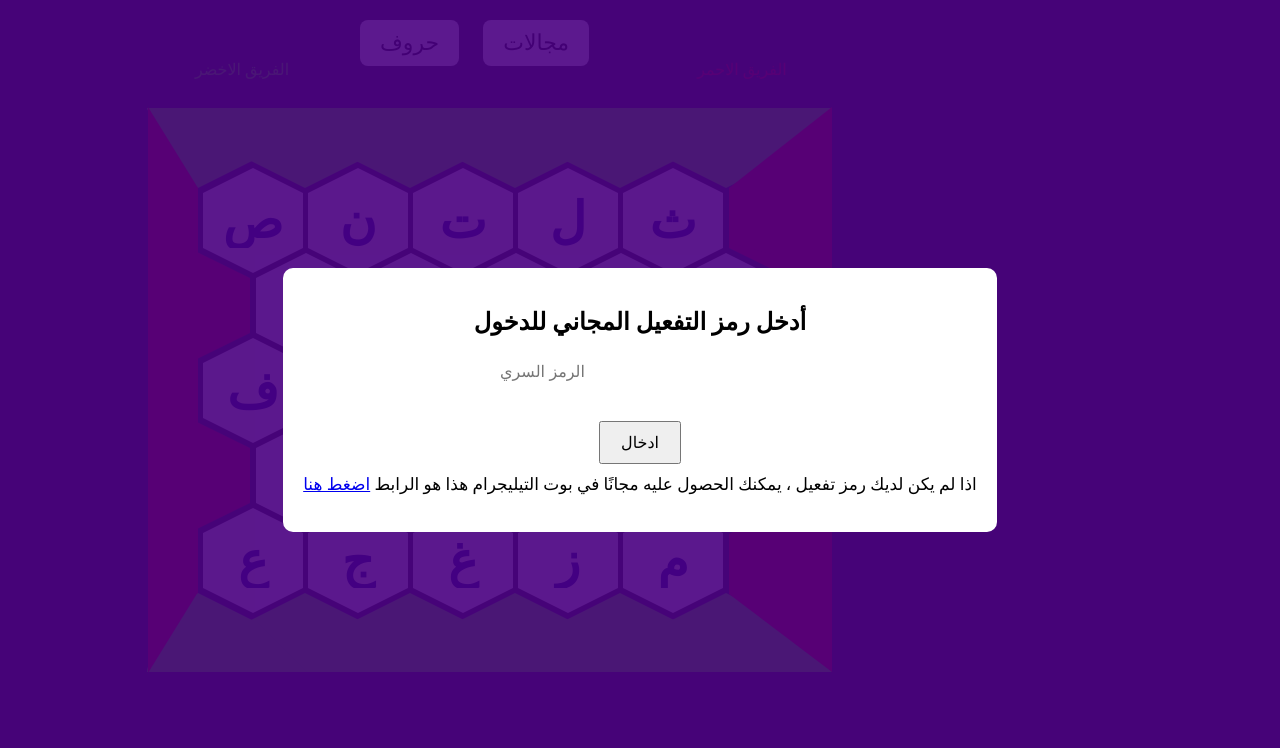
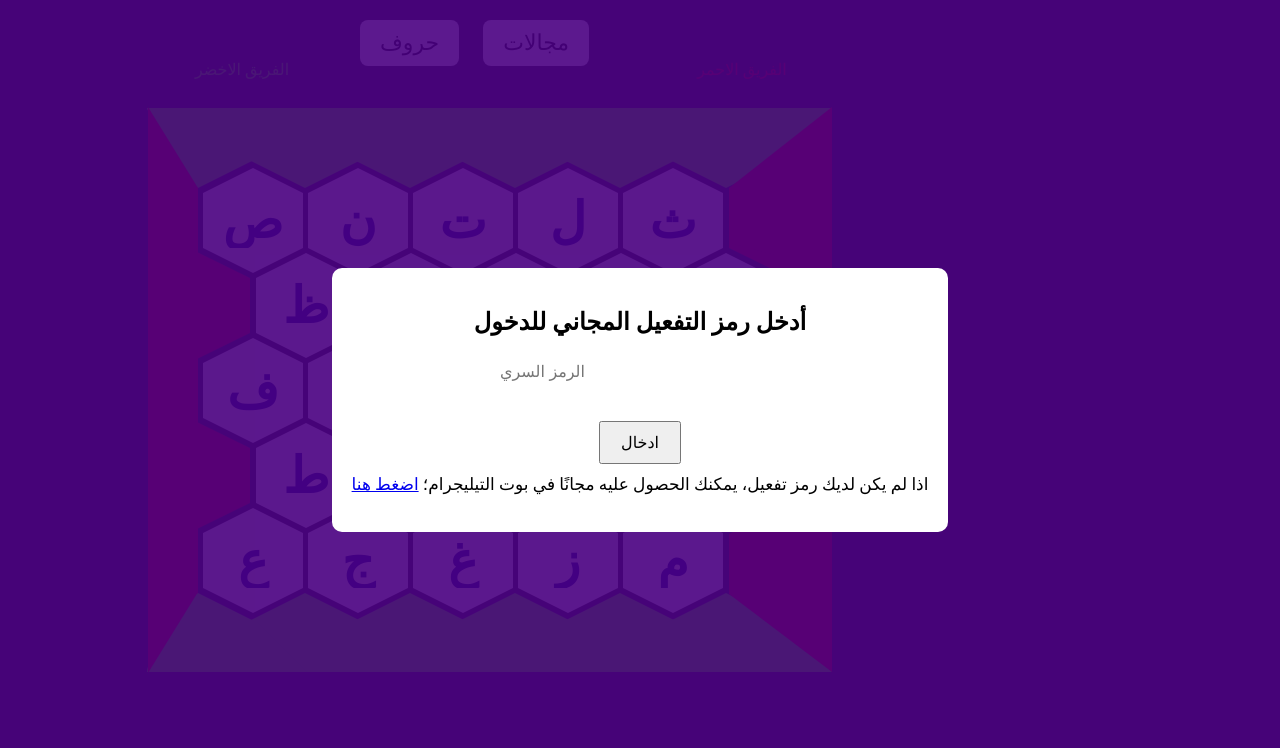
Before and after one commit to TERXGAMER0/7rofy-2, a website: page client/h1-index.html in a window 1280 px wide. Shown: the top 748 px of the page. Drawn offline with Linux system fonts and the light colour scheme; a web font is replaced by a local one.

Commit message:
Update h1-index.html

```diff
--- a/client/h1-index.html
+++ b/client/h1-index.html
@@ -19,7 +19,7 @@
           رمز خاطئ، حاول مرة أخرى
         </p>
         <p style="font-size: 17px; margin-top: 10px">
-          اذا لم يكن لديك رمز تفعيل ، يمكنك الحصول عليه مجانًا في بوت التيليجرام هذا هو الرابط
+          اذا لم يكن لديك رمز تفعيل، يمكنك الحصول عليه مجانًا في بوت التيليجرام؛
           <a href="https://t.me/ii40TSM_bot" target="_blank">اضغط هنا</a>
         </p>
       </div>
@@ -33,9 +33,7 @@
 
     <!-- المحتوى الرئيسي للعبة -->
     <div id="controls">
-      <!-- زر إعادة توزيع الحروف -->
       <button id="shuffleLettersBtn" class="control-btn">حروف</button>
-      <!-- زر إضافة المجالات -->
       <button id="addFieldsBtn" class="control-btn">مجالات</button>
     </div>
     <div id="gameDiv" style="display: 0;">
```
